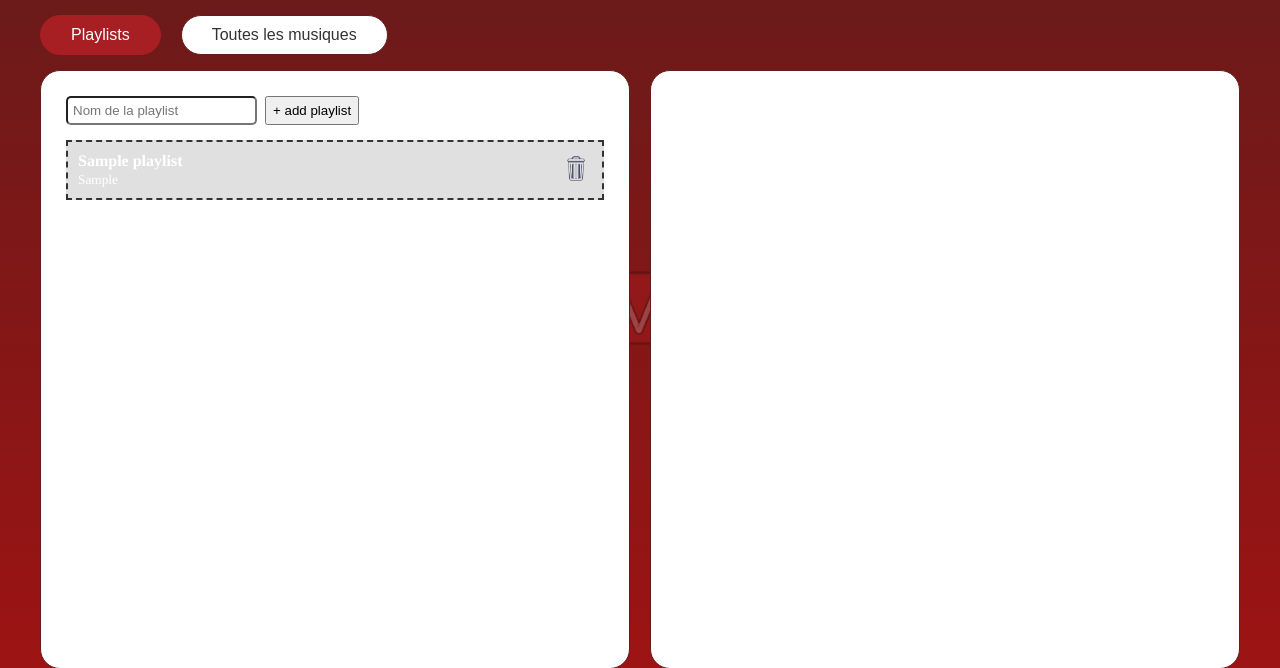
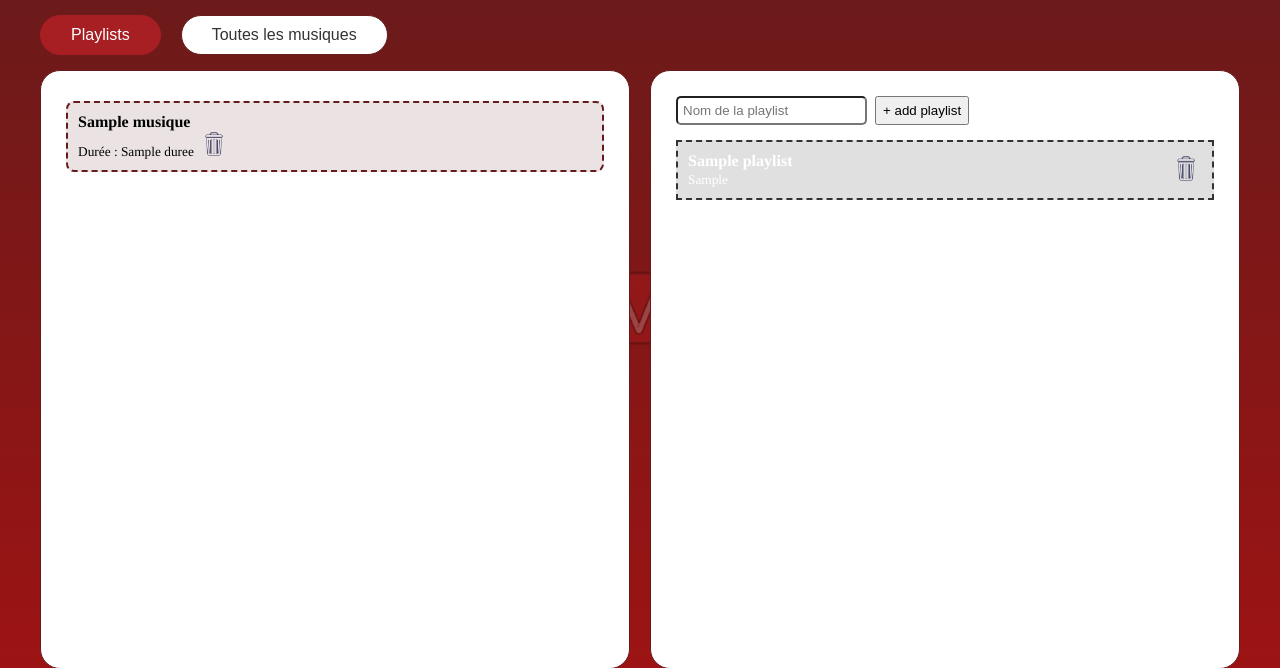
Before and after one commit to LazyToonG/S401, a Flask app: template MusiQuali/app/templates/marketing.html in a window 1280 px wide. Shown: the part 91-759 px from the top of the page. Run offline with Flask 3, Linux system fonts and the light colour scheme; the template is opened without the code that fills it: most values are stand-ins (such as "Sample title", 1, 10 or a date in 2020); parts of the project's set-up code (start-up, migrations or seed data) failed here and were passed over.

Commit message:
gestion des playlists, nettoyage de l'onglet musique avec un minimum de css

```diff
--- a/MusiQuali/app/DAO/PlaylistDAO.py
+++ b/MusiQuali/app/DAO/PlaylistDAO.py
@@ -38,12 +38,6 @@ class PlaylisteDAO:
         """, ("annonces",))
 
         exists = cursor.fetchone() is not None
-
-        # if not exists:
-        #     conn.execute("""
-        #         INSERT INTO Playlist (title)
-        #         VALUES ('annonces');
-        #     """)
 
         conn.commit()
         conn.close()
--- a/MusiQuali/app/templates/marketing.html
+++ b/MusiQuali/app/templates/marketing.html
@@ -29,10 +29,22 @@
 
     <main class="marketing-layout">
 
-        <div class="left-panel">
+        <div class="left-panel"> <!--liste des musiques, toujours visible-->
+            {% for m in musiques %}
+            <div id="music-box-{{ m.idMusique }}" class="music-box" draggable="true" data-music-id="{{ m.idMusique }}">
+                <b>{{ m.nomMusique }}</b><br>
+                <small>Durée : {{ m.duree }}</small>
+                <form action="{{ url_for('delete_music', music_id=m.idMusique) }}" method="POST" style="display:inline;">
+                    <button type="submit" style="background:none; border:none; cursor:pointer;">
+                        <img src="{{ url_for('static', filename='img/delete.png') }}" alt="Supprimer" style="width:20px;"></button>
+                </form>
+            </div>
+            {% endfor %}
+        </div>
 
-            <div id="tab-playlists" class="panel-view active">
+        <div class="right-panel">
 
+            <div id="tab-playlists" class="panel-view active"> <!--gestion des playlistes-->
                 <form action="{{ url_for('add_playlist') }}" method="POST" style="display:flex; gap:8px; margin-bottom:10px;">
                     <input type="text" name="title" placeholder="Nom de la playlist" required>
                     <button type="submit">+ add playlist</button>
@@ -45,28 +57,14 @@
                     </div>
                     <form action="{{ url_for('delete_playlist', playlist_id=p.idPlaylist) }}" method="POST" style="display:inline;">
                         <button type="submit" style="background:none; border:none; cursor:pointer;">
-                            <img src="{{ url_for('static', filename='img/delete.png') }}" style="width:20px;">
+                            <img src="{{ url_for('static', filename='img/delete.png') }}" alt="Supprimer" style="width:20px;">
                         </button>
                     </form>
                 </div>
                 {% endfor %}
             </div>
-            <div id="tab-all-music" class="panel-view"> <!--musique gauche, liste des musiques-->
-                {% for m in musiques %}
-                <div id="music-box-{{ m.idMusique }}" class="music-box" draggable="true" data-music-id="{{ m.idMusique }}">
-                    <b>{{ m.nomMusique }}</b><br>
-                    <small>Durée : {{ m.duree }}</small>
-                    <form action="{{ url_for('delete_music', music_id=m.idMusique) }}" method="POST" style="display:inline;">
-                        <button type="submit" class="btn-outline-blue"><img src="{{ url_for('static', filename='img/delete.png') }}" alt="Supprimer"></button>
-                    </form>
-                </div>
-                {% endfor %}
-            </div>
-        </div>
 
-        <div class="right-panel">
-
-            <div id="upload-panel" class="panel-view">
+            <div id="tab-all-music" class="panel-view"> <!--upload musiques-->
                 <form action="/upload" method="POST" enctype="multipart/form-data" id="upload-form">
                     <input type="hidden" name="playlist_id" id="playlist-id">
 
@@ -96,18 +94,13 @@
                 </form>
             </div>
 
-            <div id="playlist-side-panel" class="panel-view active">
-            </div>
-
         </div>
 
     </main>
 
-    <script> //in future, mets js dans fichier dédié voir 2 ca casse les couilles la
-
-
+    <script>
         // --- BOÎTES PLAYLIST & DRAG AND DROP ---
-        // Une boîte par playlist(cf. boucle Jinja dans #tab-playlists).
+        // Les playlists sont dans le panneau droit (#tab-playlists).
         const playlistBoxes = document.querySelectorAll('#tab-playlists [draggable="true"]');
         playlistBoxes.forEach(box => {
             box.addEventListener('dragstart', (e) => {
@@ -115,9 +108,8 @@
             });
         });
 
-
         // --- SUPPRESSION DE PLAYLIST EN AJAX ---
-        document.querySelectorAll('#tab-playlists .panel-view form').forEach(form => {
+        document.querySelectorAll('#tab-playlists [draggable] form').forEach(form => {
             form.addEventListener('submit', async (e) => {
                 e.preventDefault();
                 const box = form.closest('[draggable]');
@@ -138,8 +130,7 @@
         });
 
         // --- BOÎTES MUSIQUE & DRAG AND DROP ---
-        // Une boîte par musique (cf. boucle Jinja dans #tab-all-music).
-        // Elles ne peuvent être lâchées que dans les zones désignées (.panel-view).
+        // Une boîte par musique (panneau gauche, toujours visible).
         const musicBoxes = document.querySelectorAll('.music-box');
         const dropzones = document.querySelectorAll('.panel-view');
 
@@ -171,8 +162,8 @@
             });
         });
 
-        // --- SUPPRESSION DE MUSIQUE EN AJAX ---
-        document.querySelectorAll('#tab-all-music .music-box form').forEach(form => {
+        // --- SUPPRESSION DE MUSIQUE EN AJAX (pas de rechargement de page) ---
+        document.querySelectorAll('.music-box form').forEach(form => {
             form.addEventListener('submit', async (e) => {
                 e.preventDefault();
 
@@ -195,10 +186,7 @@
             });
         });
 
-        // Onglets Playlists / Toutes les musiques
-        const uploadPanel = document.getElementById('upload-panel');
-        const playlistSidePanel = document.getElementById('playlist-side-panel');
-
+        // Onglets — bascule uniquement le panneau droit
         document.querySelectorAll('.tab-pill').forEach(btn => {
             btn.addEventListener('click', () => {
                 document.querySelectorAll('.tab-pill').forEach(b => b.classList.remove('active'));
@@ -206,15 +194,6 @@
                 btn.classList.add('active');
                 const targetId = btn.getAttribute('data-target');
                 document.getElementById(targetId).classList.add('active');
-
-                // Bascule le panneau droit en fonction de l'onglet actif
-                uploadPanel.classList.remove('active');
-                playlistSidePanel.classList.remove('active');
-                if (targetId === 'tab-all-music') {
-                    uploadPanel.classList.add('active');
-                } else {
-                    playlistSidePanel.classList.add('active');
-                }
             });
         });
 
```
